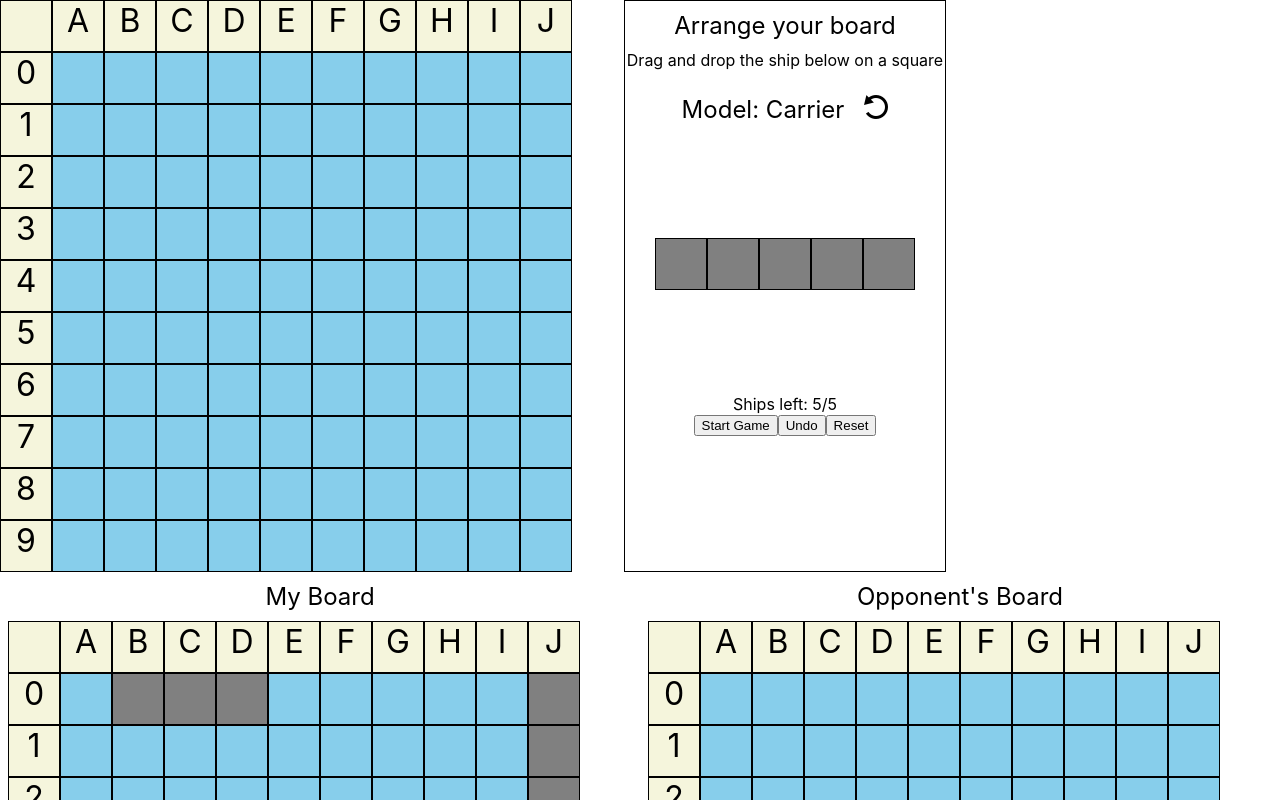
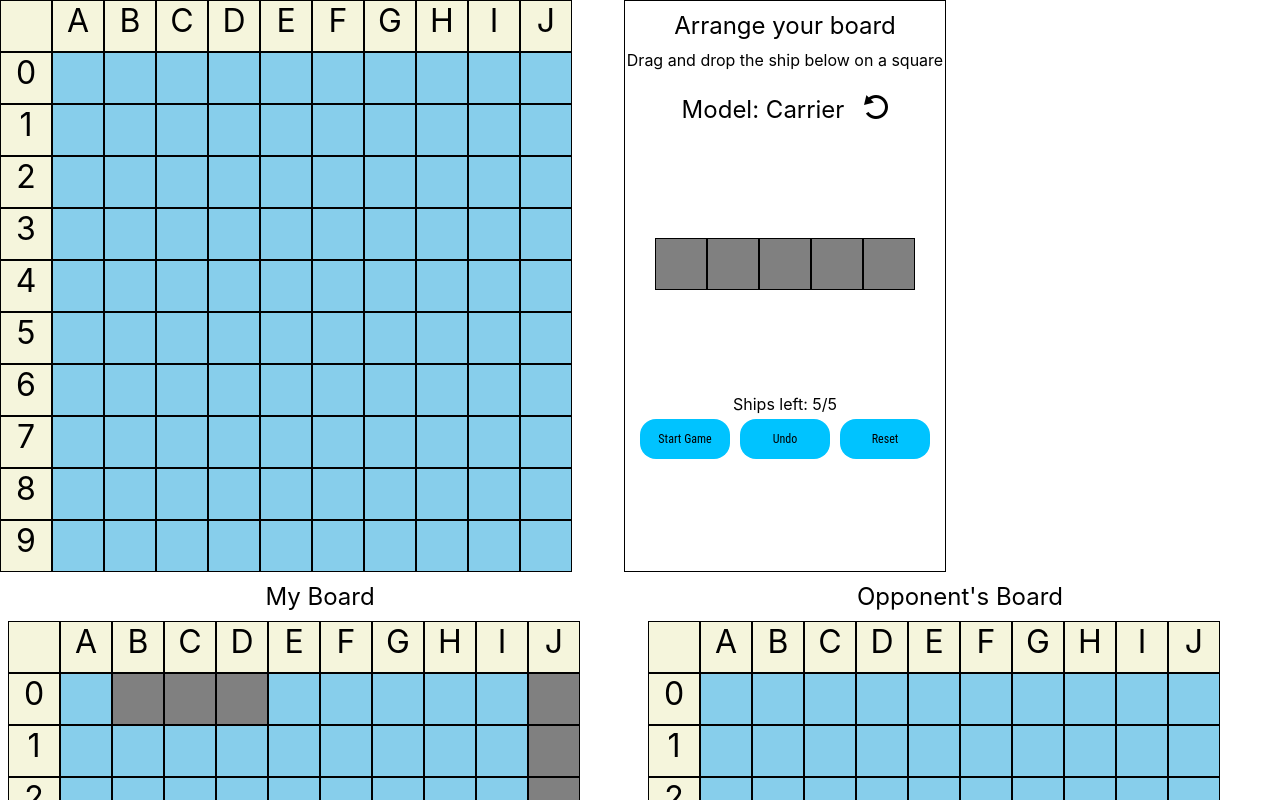
Before and after one commit to diballesteros/battleship, a React (Create React App) app: page / in a window 1280 px wide. Shown: the top 800 px of the page. Built offline with nearby package versions, Linux system fonts and the light colour scheme.

Commit message:
Test corrections, button component and styling, drag and drop corrections

```diff
--- a/src/components/UI/button/Button.js
+++ b/src/components/UI/button/Button.js
@@ -0,0 +1,10 @@
+import React from 'react';
+import './Button.css';
+
+const Button = (props) => (
+    <button onClick={props.clicked}>
+        {props.children}
+    </button>
+);
+
+export default Button;
--- a/src/components/UI/button/button.css
+++ b/src/components/UI/button/button.css
@@ -0,0 +1,14 @@
+button {
+    display: flex;
+    align-items: center;
+    justify-content: center;
+    width: 90px;
+    height: 40px;
+    font-size: 12px;
+    border-radius: 16px;
+    border-width: 0;
+    background-color: #00C3FF;
+    font-family: 'Roboto Condensed', sans-serif;
+    outline: 0;
+    margin: 5px;
+}
--- a/src/components/gameboard/Gameboard.js
+++ b/src/components/gameboard/Gameboard.js
@@ -66,15 +66,15 @@ const Gameboard = ({ ships, myBoard, receivePlayerAttack, resolveBoardDrop, play
         <div className='board'>
           {myBoard ? board.map((square, i) =>
             <Square
-              key={origin + i}
+              key={i}
               type={square.type}
               hit={checkForHit(i)}
               myBoard={myBoard}
-              resolveBoardDrop={resolveBoardDrop ? (event, i) => resolveBoardDrop(event, i) : null}>
+              resolveBoardDrop={resolveBoardDrop ? (event) => resolveBoardDrop(event, i) : null}>
             </Square>)
             : board.map((square, i) =>
               <Square
-                key={origin + i}
+                key={i}
                 type={showShip(square.type, checkForHit(i))}
                 hit={checkForHit(i)}
                 resolveSquareClick={checkForHit(i) ? null : () => receivePlayerAttack(square.id, i)}>
--- a/src/components/gameboard/square/Square.js
+++ b/src/components/gameboard/square/Square.js
@@ -19,8 +19,7 @@ const Square = (props) => {
                     className={`square ship-square ${props.myBoard ? 'my_square' : ''}`}
                     onDrop={props.resolveBoardDrop}
                     onDragOver={props.resolveBoardDrop ? event => onDragOver(event) : null}
-                    onDragLeave={props.resolveBoardDrop ? event => onDragLeave(event) : null}
-                    >
+                    onDragLeave={props.resolveBoardDrop ? event => onDragLeave(event) : null}>
                         {props.hit ? 'X' : ''}
                     </div>
         case 'grid':
--- a/src/components/shipfactory/ShipFactory.css
+++ b/src/components/shipfactory/ShipFactory.css
@@ -49,3 +49,8 @@
 .ship_store_ship.vertical {
     flex-flow: column nowrap;
 }
+
+.ship_store_buttons {
+    display: flex;
+    flex-flow: row nowrap;
+}
--- a/src/components/shipfactory/ShipFactory.js
+++ b/src/components/shipfactory/ShipFactory.js
@@ -1,6 +1,7 @@
 import React, { Component } from 'react';
 import Gameboard from '../gameboard/Gameboard';
 import Square from '../gameboard/square/Square';
+import Button from '../UI/button/Button';
 
 import './ShipFactory.css';
 import rotate from './rotate.png';
@@ -114,7 +115,7 @@ class ShipFactory extends Component {
     render() {
         return (
             <div className='ship_factory'>
-                <Gameboard ships={this.state.currentShips} myBoard={true} resolveBoardDrop={(i) => this.canPlaceShip(i)} playerMoves={[]} origin={'ShipFactory'} />
+                <Gameboard ships={this.state.currentShips} myBoard={true} resolveBoardDrop={(event, i) => this.canPlaceShip(event, i)} playerMoves={[]} />
                 <div className='ship_store'>
                     <div className='ship_store_title'>
                         <label>Arrange your board</label>
@@ -132,10 +133,10 @@ class ShipFactory extends Component {
                                 }
                             </div>
                             <div>Ships left: {5 - this.state.currentShips.length}/5</div>
-                            <div>
-                                <button>Start Game</button>
-                                <button>Undo</button>
-                                <button>Reset</button>
+                            <div className='ship_store_buttons'>
+                                <Button>Start Game</Button>
+                                <Button clicked={() => this.undoPlacement()}>Undo</Button>
+                                <Button>Reset</Button>
                             </div>
                         </div>
                     }
```
Also changed, not shown: 2 other files (tests, documents, lock files or other folders).
